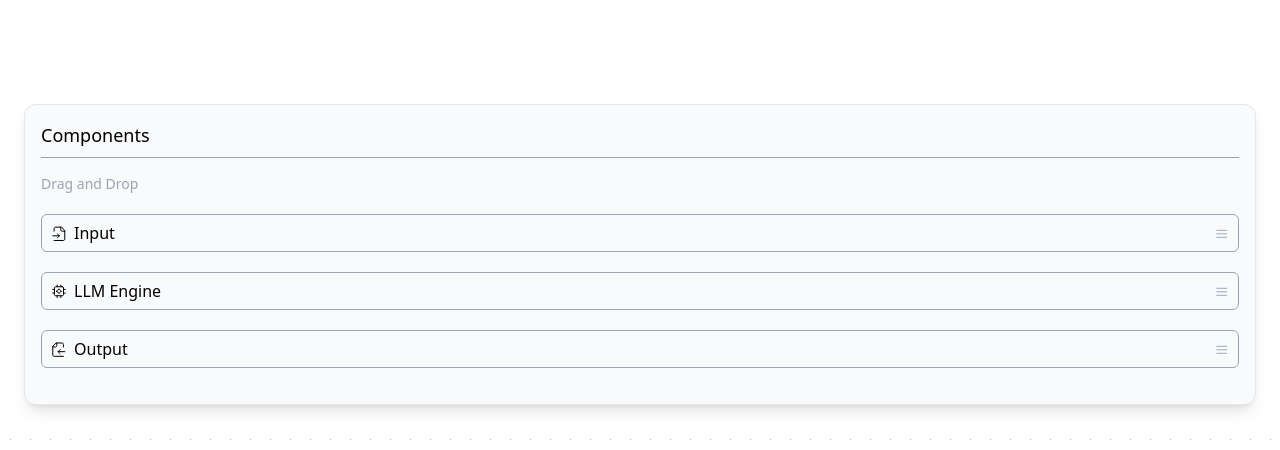
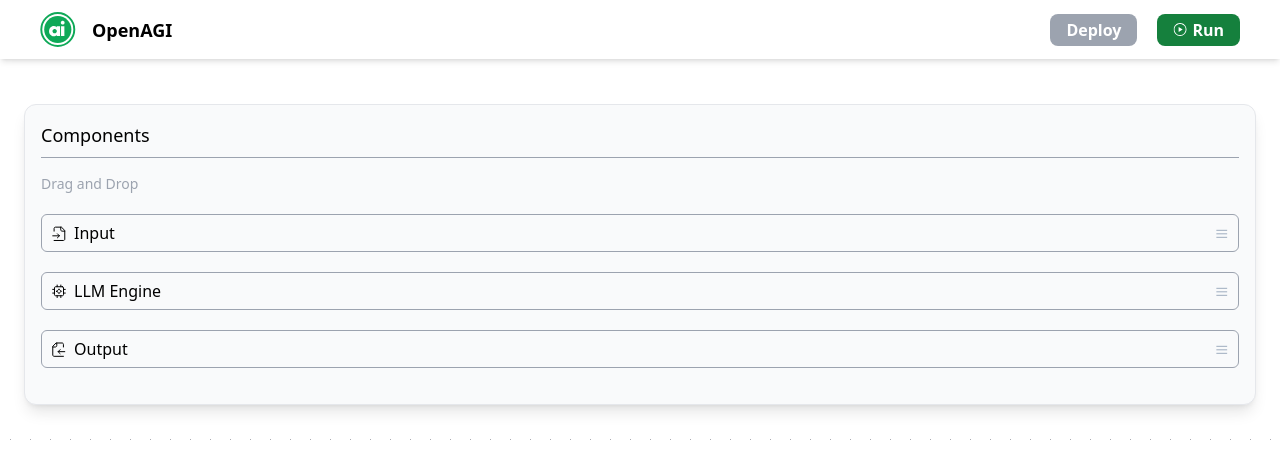
Before and after one commit to Kalyani-Nandi/llm, a React (Create React App) app: page / in a window 1280 px wide. Shown: the top 450 px of the page. Built offline with nearby package versions, Linux system fonts and the light colour scheme.

Commit message:
nav bar ui added

```diff
--- a/src/App.js
+++ b/src/App.js
@@ -17,6 +17,7 @@ import Output from "./components/Output";
 import LlmEngine from "./components/LlmEngine";
 import { DnDProvider, useDnD } from "./context/DnDContext";
 import Sidebar from "./components/Sidebar";
+import Header from "./components/Header";
 
 
 
@@ -87,7 +88,7 @@ const App = () => {
 
   return (
     <div className="dndflow">
-      {/* <Header /> */}
+      <Header />
       <div className="mt-20 dndflow">
         <Sidebar />
         <div style={{ width: "100vw", height: "100vh" }} ref={reactFlowWrapper}>
--- a/src/components/Header.jsx
+++ b/src/components/Header.jsx
@@ -1,9 +1,31 @@
-import React from 'react'
+import React from "react";
 
+import RunIcon from "./icons/RunIcon";
+import Logo from "./icons/Logo";
 function Header() {
   return (
-    <div>Header</div>
-  )
+    <nav className="fixed top-0 left-0 w-full py-3 px-10 font-bold bg-white text-black flex justify-between items-center shadow-md z-20">
+      <div className="flex gap-4 justify-center text-lg items-center ">
+        <Logo />
+        OpenAGI
+      </div>
+      <div className="gap-5 text-base flex">
+        <button
+          className="bg-gray-400 hover:bg-gray-500 text-white py-1 px-4 rounded-lg"
+          // onClick={handleDeploy}
+        >
+          Deploy
+        </button>
+        <button
+          className="bg-green-700 hover:bg-green-600 text-white py-1 px-4 flex gap-1 justify-center items-center rounded-lg"
+          // onClick={handleNavButtonClick}
+        >
+          <RunIcon />
+          Run
+        </button>
+      </div>
+    </nav>
+  );
 }
 
-export default Header
+export default Header;
```
